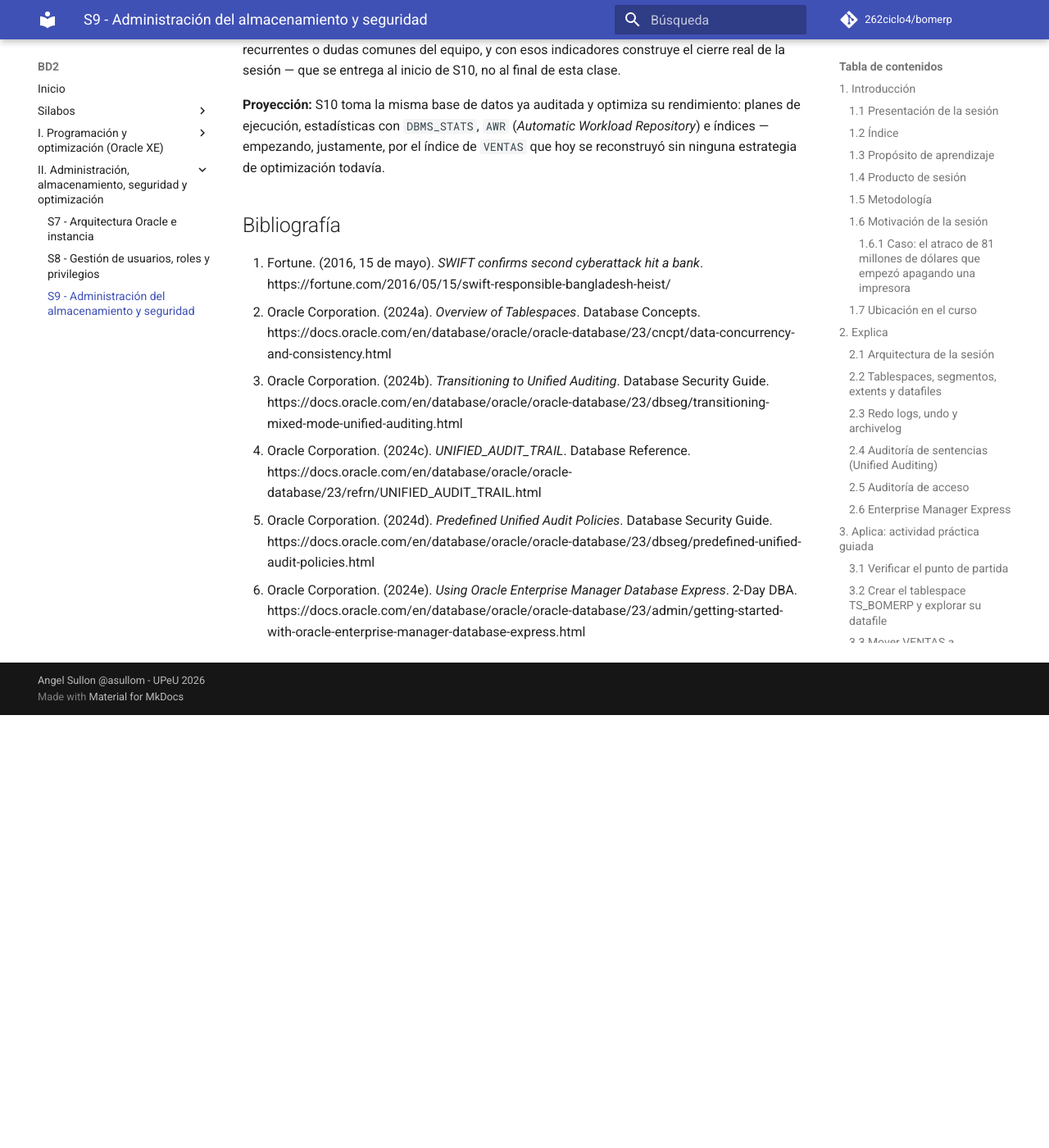
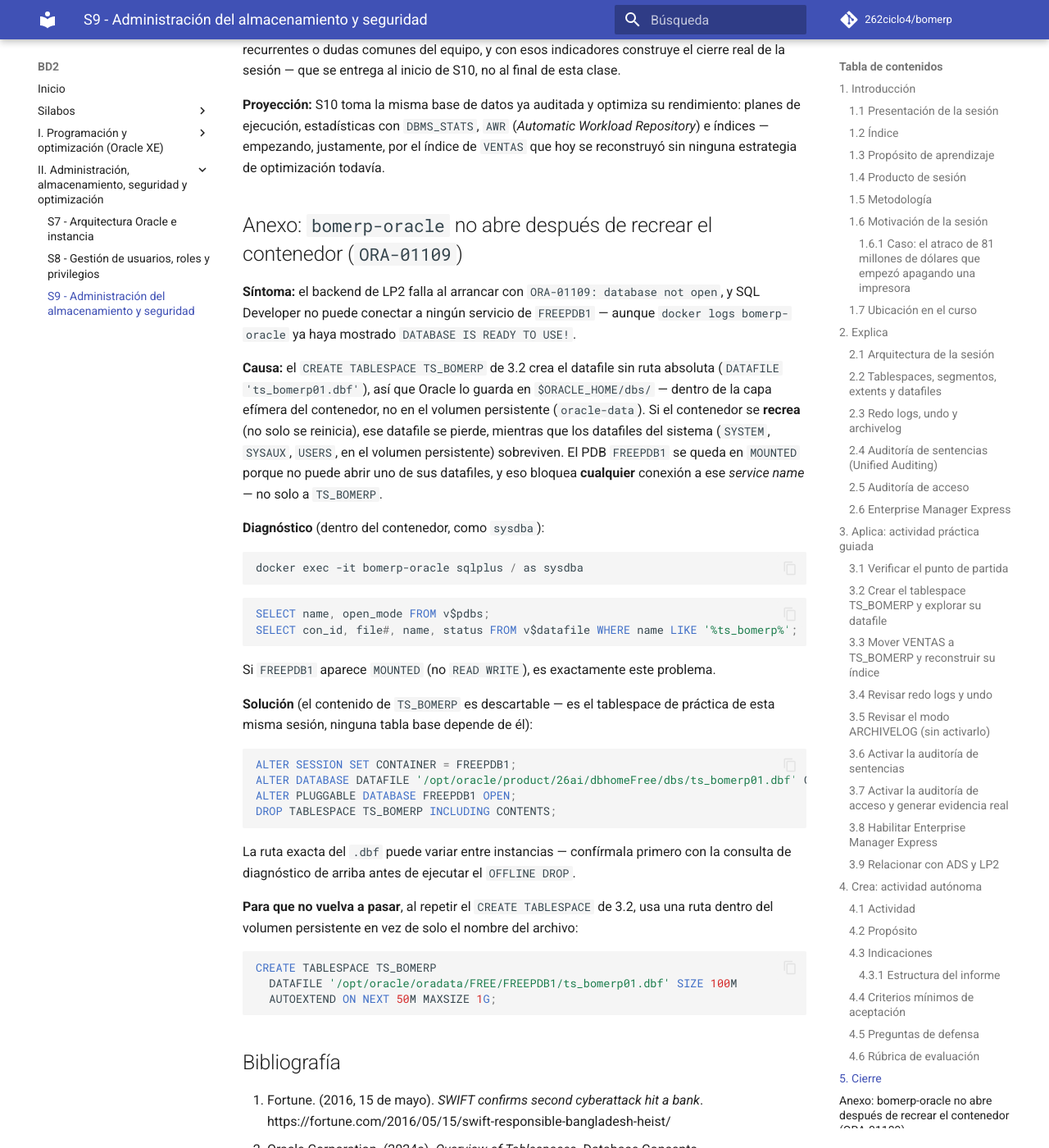
Before and after one commit to 262ciclo4/bomerp, an MkDocs documentation site: the page built from docs/bd2/sesiones/S09_Almacenamiento_Seguridad_Auditoria.md, in a window 1280 px wide and 1400 px high, scrolled down 20447 px. Shown: the whole window at 82% size. Built offline with MkDocs 1.6.1 and Material for MkDocs 9.7.7, drawn with Linux system fonts in a browser that asks for light colours; comment, search, counter and statistics services are not loaded; before the commit the page ends 21319 px from its top, so only the background shows below that.

Commit message:
S09 LP 2

````diff
--- a/docs/bd2/sesiones/S09_Almacenamiento_Seguridad_Auditoria.md
+++ b/docs/bd2/sesiones/S09_Almacenamiento_Seguridad_Auditoria.md
@@ -572,6 +572,44 @@
 
 **Proyección:** S10 toma la misma base de datos ya auditada y optimiza su rendimiento: planes de ejecución, estadísticas con `DBMS_STATS`, `AWR` (*Automatic Workload Repository*) e índices — empezando, justamente, por el índice de `VENTAS` que hoy se reconstruyó sin ninguna estrategia de optimización todavía.
 
+## Anexo: `bomerp-oracle` no abre después de recrear el contenedor (`ORA-01109`)
+
+**Síntoma:** el backend de LP2 falla al arrancar con `ORA-01109: database not open`, y SQL Developer no puede conectar a ningún servicio de `FREEPDB1` — aunque `docker logs bomerp-oracle` ya haya mostrado `DATABASE IS READY TO USE!`.
+
+**Causa:** el `CREATE TABLESPACE TS_BOMERP` de 3.2 crea el datafile sin ruta absoluta (`DATAFILE 'ts_bomerp01.dbf'`), así que Oracle lo guarda en `$ORACLE_HOME/dbs/` — dentro de la capa efímera del contenedor, no en el volumen persistente (`oracle-data`). Si el contenedor se **recrea** (no solo se reinicia), ese datafile se pierde, mientras que los datafiles del sistema (`SYSTEM`, `SYSAUX`, `USERS`, en el volumen persistente) sobreviven. El PDB `FREEPDB1` se queda en `MOUNTED` porque no puede abrir uno de sus datafiles, y eso bloquea **cualquier** conexión a ese *service name* — no solo a `TS_BOMERP`.
+
+**Diagnóstico** (dentro del contenedor, como `sysdba`):
+
+```powershell
+docker exec -it bomerp-oracle sqlplus / as sysdba
+```
+
+```sql
+SELECT name, open_mode FROM v$pdbs;
+SELECT con_id, file#, name, status FROM v$datafile WHERE name LIKE '%ts_bomerp%';
+```
+
+Si `FREEPDB1` aparece `MOUNTED` (no `READ WRITE`), es exactamente este problema.
+
+**Solución** (el contenido de `TS_BOMERP` es descartable — es el tablespace de práctica de esta misma sesión, ninguna tabla base depende de él):
+
+```sql
+ALTER SESSION SET CONTAINER = FREEPDB1;
+ALTER DATABASE DATAFILE '/opt/oracle/product/26ai/dbhomeFree/dbs/ts_bomerp01.dbf' OFFLINE DROP;
+ALTER PLUGGABLE DATABASE FREEPDB1 OPEN;
+DROP TABLESPACE TS_BOMERP INCLUDING CONTENTS;
+```
+
+La ruta exacta del `.dbf` puede variar entre instancias — confírmala primero con la consulta de diagnóstico de arriba antes de ejecutar el `OFFLINE DROP`.
+
+**Para que no vuelva a pasar**, al repetir el `CREATE TABLESPACE` de 3.2, usa una ruta dentro del volumen persistente en vez de solo el nombre del archivo:
+
+```sql
+CREATE TABLESPACE TS_BOMERP
+  DATAFILE '/opt/oracle/oradata/FREE/FREEPDB1/ts_bomerp01.dbf' SIZE 100M
+  AUTOEXTEND ON NEXT 50M MAXSIZE 1G;
+```
+
 ## Bibliografía
 
 1. Fortune. (2016, 15 de mayo). *SWIFT confirms second cyberattack hit a bank*. https://fortune.com/2016/05/15/swift-responsible-bangladesh-heist/
--- a/docs/lp2/sesiones/S09_Formularios_Transaccionales_Cabecera_Detalle.md
+++ b/docs/lp2/sesiones/S09_Formularios_Transaccionales_Cabecera_Detalle.md
@@ -231,9 +231,9 @@
 - **3.4** Crear `VentaForm` con el `FormArray` de líneas.
 - **3.5** Agregar el cálculo de subtotales y total.
 - **3.6** Agregar y quitar líneas dinámicamente.
-- **3.7** Validar la operación y agregar la confirmación.
-- **3.8** Manejar los errores reales del backend (404, 409).
-- **3.9** Crear `VentaReporteComponent` con filtros.
+- **3.7** Crear `VentaReporteComponent` con filtros.
+- **3.8** Validar la operación y agregar la confirmación.
+- **3.9** Manejar los errores reales del backend (404, 409).
 - **3.10** Probar el formulario transaccional completo.
 
 ### 3.1 Verificar el punto de partida
@@ -311,6 +311,20 @@
 ```
 
 `VentaRequest` tiene exactamente un campo, `detalles` — igual que la clase real `VentaRequest.java` del backend (ADS S8, Tabla 16): ni `fecha`, ni `estado`, ni `total` se escriben desde el cliente.
+
+**Tabla 5. Los 6 modelos del frontend, comparados campo a campo contra los DTO reales del backend**
+
+| Modelo | Backend (`lp2/bomerp-backend/.../ventas/venta/dto/`) | Frontend (`venta.model.ts`) |
+|---|---|---|
+| `DetalleVentaRequest` | `productoId: Long`, `cantidad: Integer` | `productoId: number`, `cantidad: number` |
+| `DetalleVentaResponse` | `productoId: Long`, `nombreProducto: String`, `precioUnitario: BigDecimal`, `cantidad: Integer`, `subtotal: BigDecimal` | mismos 5 campos |
+| `VentaRequest` | solo `detalles: List<DetalleVentaRequest>` | solo `detalles: DetalleVentaRequest[]` |
+| `VentaResponse` | `id: Long`, `fecha: LocalDateTime`, `estado: String`, `total: BigDecimal`, `detalles: List<DetalleVentaResponse>` | mismos 5 campos |
+| `VentaResumen` | `id`, `fecha`, `estado`, `total`, `cantidadDetalles: long` | mismos 5 campos |
+| `VentaAgregado` | `totalVentas: long`, `montoTotal: BigDecimal`, `ticketPromedio: BigDecimal` | mismos 3 campos |
+| `VentaReporte` | `agregado: VentaAgregado`, `ventas: List<VentaResumen>` | mismos 2 campos |
+
+Los tipos también calzan: `Long`/`Integer`/`long` se mapean a `number`, `BigDecimal` se mapea a `number` (Jackson lo serializa como número JSON), y `LocalDateTime` se mapea a `string` — Spring Boot desactiva `SerializationFeature.WRITE_DATES_AS_TIMESTAMPS` por defecto (sin configuración explícita de Jackson en `application.yml`), así que `fecha` sale como texto ISO-8601, no como un arreglo de timestamp.
 
 ### 3.3 Crear `VentaService`
 
@@ -544,79 +558,11 @@
 
 Prueba: agrega dos líneas más, elige productos distintos en cada una, confirma que el total suma las tres, y quita una — el total debe bajar de inmediato.
 
-### 3.7 Validar la operación y agregar la confirmación
+**Error frecuente**: pegar el botón `agregarLinea()` dentro del `<td>` de cada fila, junto al de `quitarLinea()`, en vez de ponerlo una sola vez después de `</table>`. El resultado funciona (cada botón llama al mismo método sin argumentos), pero deja un botón "Agregar línea" repetido por cada línea en pantalla — confuso para quien usa el formulario, y no es el diseño de esta guía: "agregar" es una acción sobre el formulario completo, no sobre una fila en particular, así que su botón vive fuera de la tabla, no dentro de cada `<tr>`.
 
-**Producto del paso:** el formulario completo, que no deja enviar una operación inválida y pide confirmación antes de guardar (2.4, 2.5).
+### 3.7 Crear `VentaReporteComponent` con filtros
 
-En `venta-form.ts`, agrega el método de confirmación y el de guardado (todavía sin el manejo específico de errores, eso es 3.8):
-
-```ts
-  protected confirmarYGuardar(): void {
-    if (this.form.invalid) {
-      this.form.markAllAsTouched();
-      return;
-    }
-    const cantidadLineas = this.lineasForm.length;
-    const resumen = `Vas a registrar una venta de ${cantidadLineas} línea(s) por un total de ` +
-      `S/ ${this.total().toFixed(2)}. ¿Confirmar?`;
-    if (!confirm(resumen)) return;
-    this.guardar();
-  }
-
-  private guardar(): void {
-    this.error.set(null);
-    this.loading.set(true);
-    this.ventaService.crear(this.form.getRawValue()).subscribe({
-      next: () => this.router.navigate(['/ventas/reporte']),
-      error: (err: HttpErrorResponse) => this.manejarErrorGuardado(err),
-    });
-  }
-
-  private manejarErrorGuardado(err: HttpErrorResponse): void {
-    this.error.set('No se pudo registrar la venta.');
-    this.loading.set(false);
-  }
-```
-
-En `venta-form.html`, reemplaza el cierre del `<form>` para agregar el botón de confirmar:
-
-```html
-  <button type="button" (click)="confirmarYGuardar()" [disabled]="loading()">Registrar venta</button>
-</form>
-```
-
-Prueba: deja una línea sin elegir producto e intenta **Registrar venta** — no debe aparecer ningún `confirm()`, porque el formulario es inválido antes de llegar a esa pregunta. Completa las líneas y vuelve a intentarlo: debe aparecer el diálogo con la cantidad de líneas y el total exacto que se ve en pantalla; si cancelas, nada se envía.
-
-### 3.8 Manejar los errores reales del backend (404, 409)
-
-**Producto del paso:** los dos errores de negocio reales de `VentaServiceImpl.crear` (ADS S8, RN1 y RN2) distinguidos con un mensaje específico — mismo criterio que `ProductoForm` ya aplicó para la categoría que desaparece (S8, 3.8).
-
-Reemplaza `manejarErrorGuardado` en `venta-form.ts`:
-
-```ts
-  private manejarErrorGuardado(err: HttpErrorResponse): void {
-    const mensaje: string = err.error?.message ?? '';
-
-    if (err.status === 404 && mensaje.startsWith('Producto no encontrado')) {
-      this.error.set('Uno de los productos elegidos ya no existe. Revisa las líneas de la venta.');
-    } else if (err.status === 409) {
-      this.error.set(mensaje || 'No hay stock suficiente para completar la venta.');
-    } else if (err.status === 400) {
-      this.error.set('Los datos enviados no son válidos. Revisa las líneas de la venta.');
-    } else {
-      this.error.set('No se pudo registrar la venta.');
-    }
-    this.loading.set(false);
-  }
-```
-
-El `409` de `StockInsuficienteException` ya trae, en su propio mensaje (ADS S8, código real del backend), el nombre del producto y las cantidades disponible/solicitada — por eso este caso muestra `mensaje` directo en vez de un texto genérico: el backend ya construyó el mensaje más útil posible, repetirlo a mano sería peor que reutilizarlo.
-
-**Error frecuente**: probar el caso de stock insuficiente y no conseguir que el backend lo rechace. La transacción de `crear` (ADS S8, RN6) descuenta el stock línea por línea, en el orden en que aparecen en el formulario — si quieres forzar el `409` de la segunda línea, asegúrate de que la **primera** línea sí tenga stock suficiente; si la primera ya falla, el error que ves es el mismo `409`, pero sobre un producto distinto al que pensabas probar.
-
-### 3.9 Crear `VentaReporteComponent` con filtros
-
-**Producto del paso:** la vista de consulta, con los agregados del backend y filtros por estado y rango de fechas (2.6).
+**Producto del paso:** la vista de consulta, con los agregados del backend y filtros por estado y rango de fechas (2.6) — construida **antes** que la confirmación de 3.8, porque `guardar()` necesita poder navegar a una ruta que ya exista.
 
 Crea **`lp2/bomerp-frontend/src/app/features/ventas/venta/venta-reporte.ts`**:
 
@@ -728,6 +674,78 @@
       <a routerLink="/ventas/reporte" routerLinkActive="active">Reporte de ventas</a>
 ```
 
+Abre `http://localhost:4200/ventas/reporte`: debe cargar (sin ventas todavía, la tabla mostrará "No hay ventas registradas para este filtro") — confirma que la ruta existe de verdad antes de seguir a 3.8, que va a depender de ella.
+
+### 3.8 Validar la operación y agregar la confirmación
+
+**Producto del paso:** el formulario completo, que no deja enviar una operación inválida y pide confirmación antes de guardar (2.4, 2.5).
+
+En `venta-form.ts`, agrega el método de confirmación y el de guardado (todavía sin el manejo específico de errores, eso es 3.9):
+
+```ts
+  protected confirmarYGuardar(): void {
+    if (this.form.invalid) {
+      this.form.markAllAsTouched();
+      return;
+    }
+    const cantidadLineas = this.lineasForm.length;
+    const resumen = `Vas a registrar una venta de ${cantidadLineas} línea(s) por un total de ` +
+      `S/ ${this.total().toFixed(2)}. ¿Confirmar?`;
+    if (!confirm(resumen)) return;
+    this.guardar();
+  }
+
+  private guardar(): void {
+    this.error.set(null);
+    this.loading.set(true);
+    this.ventaService.crear(this.form.getRawValue()).subscribe({
+      next: () => this.router.navigate(['/ventas/reporte']),
+      error: (err: HttpErrorResponse) => this.manejarErrorGuardado(err),
+    });
+  }
+
+  private manejarErrorGuardado(err: HttpErrorResponse): void {
+    this.error.set('No se pudo registrar la venta.');
+    this.loading.set(false);
+  }
+```
+
+En `venta-form.html`, reemplaza el cierre del `<form>` para agregar el botón de confirmar:
+
+```html
+  <button type="button" (click)="confirmarYGuardar()" [disabled]="loading()">Registrar venta</button>
+</form>
+```
+
+Prueba: deja una línea sin elegir producto e intenta **Registrar venta** — no debe aparecer ningún `confirm()`, porque el formulario es inválido antes de llegar a esa pregunta. Completa las líneas, haz clic en **Registrar venta** y cancela el diálogo una vez — nada debe enviarse. Vuelve a intentarlo confirmando esta vez: como `/ventas/reporte` ya existe (3.7), la venta se guarda de verdad y la SPA te lleva al reporte, donde la venta recién creada debe aparecer.
+
+### 3.9 Manejar los errores reales del backend (404, 409)
+
+**Producto del paso:** los dos errores de negocio reales de `VentaServiceImpl.crear` (ADS S8, RN1 y RN2) distinguidos con un mensaje específico — mismo criterio que `ProductoForm` ya aplicó para la categoría que desaparece (S8, 3.8).
+
+Reemplaza `manejarErrorGuardado` en `venta-form.ts`:
+
+```ts
+  private manejarErrorGuardado(err: HttpErrorResponse): void {
+    const mensaje: string = err.error?.message ?? '';
+
+    if (err.status === 404 && mensaje.startsWith('Producto no encontrado')) {
+      this.error.set('Uno de los productos elegidos ya no existe. Revisa las líneas de la venta.');
+    } else if (err.status === 409) {
+      this.error.set(mensaje || 'No hay stock suficiente para completar la venta.');
+    } else if (err.status === 400) {
+      this.error.set('Los datos enviados no son válidos. Revisa las líneas de la venta.');
+    } else {
+      this.error.set('No se pudo registrar la venta.');
+    }
+    this.loading.set(false);
+  }
+```
+
+El `409` de `StockInsuficienteException` ya trae, en su propio mensaje (ADS S8, código real del backend), el nombre del producto y las cantidades disponible/solicitada — por eso este caso muestra `mensaje` directo en vez de un texto genérico: el backend ya construyó el mensaje más útil posible, repetirlo a mano sería peor que reutilizarlo.
+
+**Error frecuente**: probar el caso de stock insuficiente y no conseguir que el backend lo rechace. La transacción de `crear` (ADS S8, RN6) descuenta el stock línea por línea, en el orden en que aparecen en el formulario — si quieres forzar el `409` de la segunda línea, asegúrate de que la **primera** línea sí tenga stock suficiente; si la primera ya falla, el error que ves es el mismo `409`, pero sobre un producto distinto al que pensabas probar.
+
 ### 3.10 Probar el formulario transaccional completo
 
 Con `lp2/bomerp-backend` corriendo y `npm start` activo:
@@ -742,7 +760,7 @@
 
 ### 3.11 Relacionar con ADS y BD2
 
-Sesión equivalente en los otros dos cursos, misma semana: ADS S9 modela el mismo escenario de "registrar una venta" con diagramas de secuencia y de actividades — el `confirm()` de 2.5 y 3.7 es, en el frontend, la misma decisión que esa guía documenta como el punto donde el usuario autoriza la operación antes de que el backend la ejecute. BD2 S9 continúa con las vistas y procedimientos que alimentan reportes agregados como el de 3.9 — `VentaReporte` del backend ya resuelve el agregado en SQL (`VentaRepository.agregados`), exactamente el tipo de consulta que esa sesión profundiza del lado de la base de datos.
+Sesión equivalente en los otros dos cursos, misma semana: ADS S9 modela el mismo escenario de "registrar una venta" con diagramas de secuencia y de actividades — el `confirm()` de 2.5 y 3.8 es, en el frontend, la misma decisión que esa guía documenta como el punto donde el usuario autoriza la operación antes de que el backend la ejecute. BD2 S9 continúa con las vistas y procedimientos que alimentan reportes agregados como el de 3.7 — `VentaReporte` del backend ya resuelve el agregado en SQL (`VentaRepository.agregados`), exactamente el tipo de consulta que esa sesión profundiza del lado de la base de datos.
 
 **Evidencia de aprendizaje:**
 
@@ -847,7 +865,7 @@
 
 ### 4.6 Rúbrica de evaluación
 
-**Tabla 5. Rúbrica de evaluación**
+**Tabla 6. Rúbrica de evaluación**
 
 | Criterio | Peso (%) | A (20 pts) | B (15 pts) | C (10 pts) | D (5 pts) | Nivel obtenido |
 |---|---:|---|---|---|---|---:|
--- a/lp2/bomerp-frontend/src/app/core/layout/layout.html
+++ b/lp2/bomerp-frontend/src/app/core/layout/layout.html
@@ -10,6 +10,9 @@
   <nav class="sidebar" aria-label="Menú principal">
     <a routerLink="/catalogo/categorias" routerLinkActive="active">Categorías</a>
     <a routerLink="/catalogo/productos" routerLinkActive="active">Productos</a>
+    <a routerLink="/ventas/nueva" routerLinkActive="active">Nueva venta</a>
+          <a routerLink="/ventas/reporte" routerLinkActive="active">Reporte de ventas</a>
+
   </nav>
 
   <main class="content">
````
Also changed, not shown: lp2/bomerp-frontend/src/app/features/ventas/venta/venta-form.html (added, +46 -0 lines), lp2/bomerp-frontend/src/app/features/ventas/venta/venta-reporte.html (added, +47 -0 lines), 5 other files.
